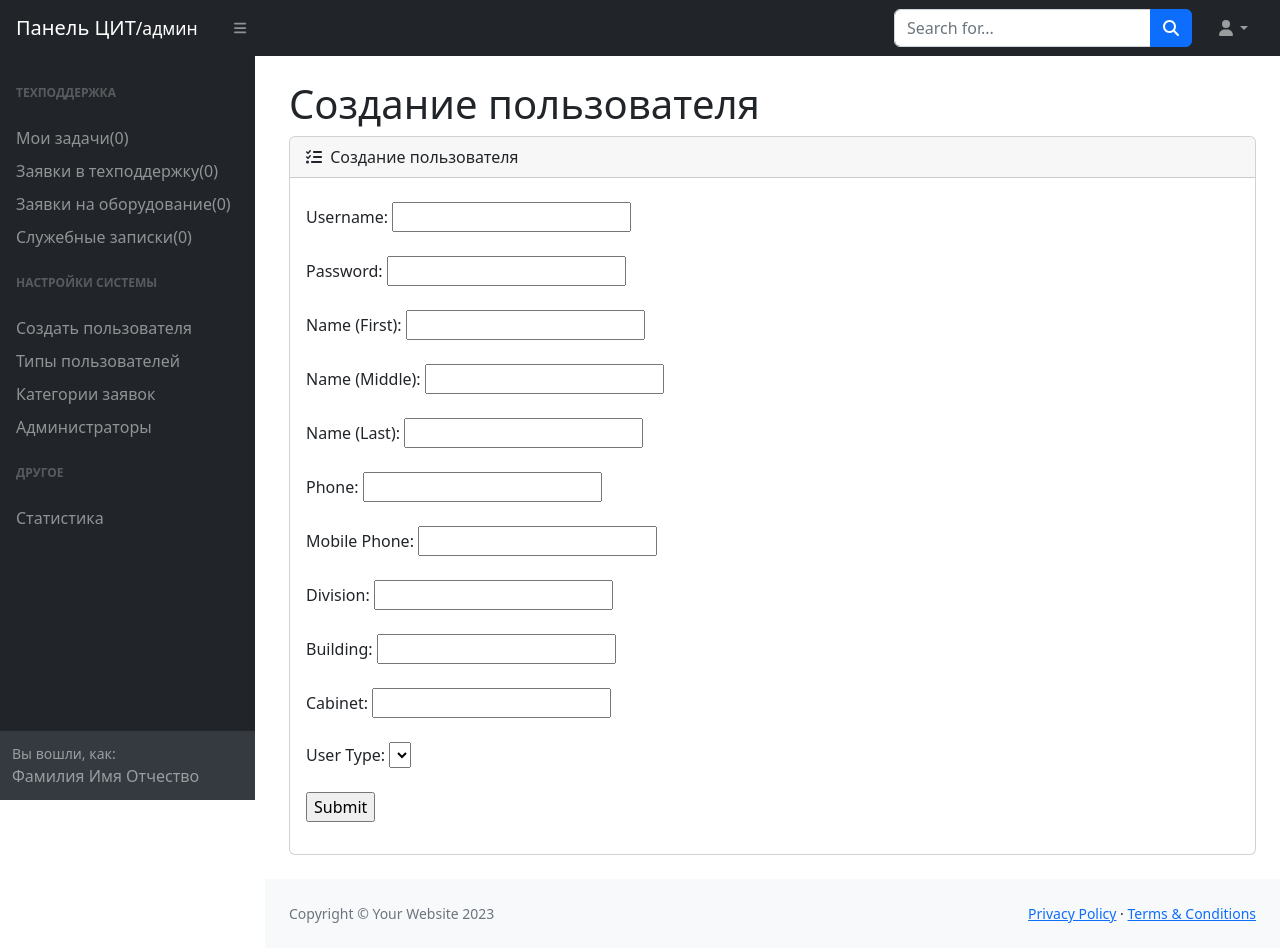
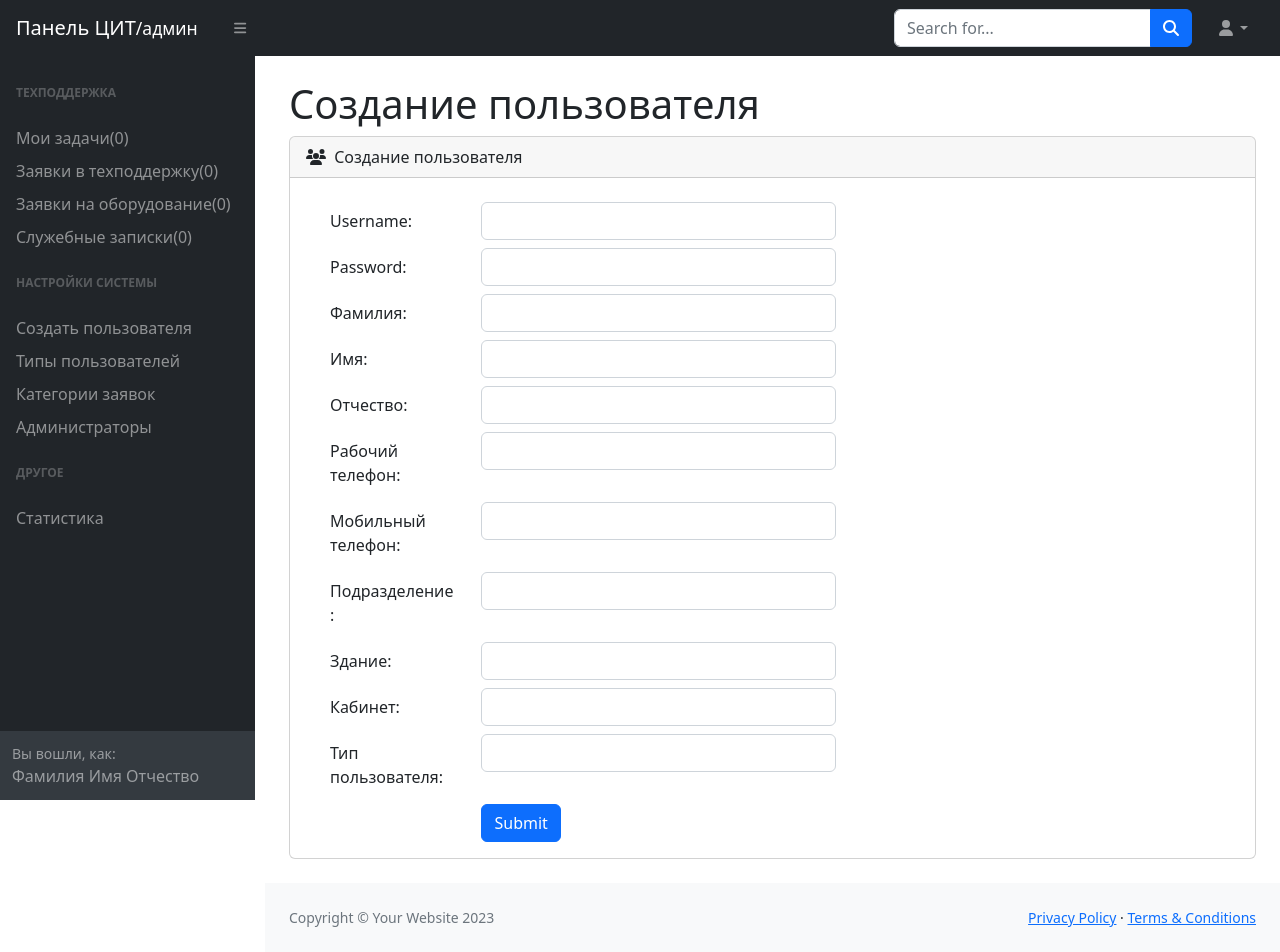
Before and after one commit to ibmwats/FastAPI_HelpDesk, a FastAPI app: template templates/admin/создать_пользователя.html in a window 1280 px wide. Before the commit the page ends 923 px from the top, so only its background shows below. Run offline with FastAPI, Linux system fonts and the light colour scheme; the template is opened without the code that fills it, so the values that code supplies are empty; some libraries are stand-ins or nearby versions.

Commit message:
Разработка административной части

```diff
--- a/database.py
+++ b/database.py
@@ -1,3 +1,4 @@
+#  database.py
 from sqlalchemy import create_engine
 from sqlalchemy.ext.declarative import declarative_base
 from sqlalchemy.orm import sessionmaker
@@ -10,6 +11,9 @@ SessionLocal = sessionmaker(autocommit=False, autoflush=False, bind=engine)
 
 Base = declarative_base()
 
+# Создаем таблицы, которых еще нет!
+from models import *
+Base.metadata.create_all(bind=engine)
 
 def get_db():
     db = SessionLocal()
--- a/main.py
+++ b/main.py
@@ -1,105 +1,65 @@
-from fastapi import FastAPI, Request, Depends, HTTPException, Form, APIRouter, status
-from fastapi.templating import Jinja2Templates
-from fastapi.staticfiles import StaticFiles
+import uuid
+
+from fastapi import FastAPI, Depends, HTTPException, status, Request, Form, Response, Cookie
+from fastapi.security import HTTPBasicCredentials, HTTPBasic
+from pydantic import BaseModel
 from sqlalchemy.orm import Session
-from starlette.responses import RedirectResponse, HTMLResponse
+from datetime import datetime, timedelta
+from sqlalchemy import create_engine
+from sqlalchemy.orm import sessionmaker
+from starlette.responses import HTMLResponse
+from starlette.status import HTTP_401_UNAUTHORIZED
+from starlette.templating import Jinja2Templates
 
-from crud import get_admin_users
-from database import engine, SessionLocal, Base, get_db
-from models import Users, Tasks, StatusTask, File, Categories
-from routers import admin
-from routers.auth import get_current_user, authenticate_user, create_access_token, get_admin_user
-from schemas import SAdminUserCreate, SUserCreate, SAdmin
+from auth import authenticate_user, ACCESS_TOKEN_EXPIRE_MINUTES, create_access_token, get_current_user
+from database import get_db
+from models import Base, Users, UserType
+from schemas import UserTypeCreate, UserCreate
 
-from fastapi.security import OAuth2PasswordBearer, OAuth2PasswordRequestForm
-from jose import JWTError, jwt
-from passlib.context import CryptContext
-from datetime import datetime, timedelta
-from typing import Optional
-
-#  pip install python-jose
-#  pip install passlib
-#  fastapi dev main.py
-
+# Создание приложения FastAPI
 app = FastAPI()
-
-app.mount("/static", StaticFiles(directory="static"), name="static")
 
 templates = Jinja2Templates(directory="templates")
 
-Base.metadata.create_all(bind=engine)
 
-# Подключаем маршруты админ-панели
-app.include_router(admin.router, prefix="/admin", tags=["Admin"])
-
-
-@app.post("/admin_create")
-async def create_admin(
-        username: str = Form(...),
-        password: str = Form(...),
-        name: str = Form(...),
-        db: Session = Depends(get_db)
-):
-    db_user = Users(username=username, password=password, name=name)
-    db.add(db_user)
-    db.commit()
-    db.refresh(db_user)
-    return RedirectResponse(url="/", status_code=303)
-
-
-@app.post("/users/")
-async def create_user(user: SUserCreate, db: Session = Depends(get_db)):
-    db_user = Users(
-        username=user.username,
-        password=user.password,
-        name_0=user.name_0,
-        name_1=user.name_1,
-        name_2=user.name_2,
-        tel=user.tel,
-        tel_m=user.tel_m,
-        division=user.division,
-        building=user.building,
-        cabinet=user.cabinet,
-        last_ip=user.last_ip,
-        user_type=user.user_type
-    )
-    db.add(db_user)
-    db.commit()
-    db.refresh(db_user)
-    return db_user
-
-
-#  Логика авторизации
-#  Маршрут для получения токена
-@app.post("/token", response_class=HTMLResponse)
-async def login_for_access_token(request: Request, form_data: OAuth2PasswordRequestForm = Depends(),
-                                 db: Session = Depends(get_db)):
-    user = authenticate_user(db, form_data.username, form_data.password)
-    if not user:
-        return templates.TemplateResponse("login.html", {"request": request, "error": "Incorrect username or password"})
-
-    access_token_expires = timedelta(minutes=30)
-    access_token = create_access_token(data={"sub": user.username, "user_type": user.user_type_relation.type_name},
-                                       expires_delta=access_token_expires)
-    response = RedirectResponse(url="/protected-route", status_code=status.HTTP_302_FOUND)
-    response.set_cookie(key="Authorization", value=f"Bearer {access_token}", httponly=True)
-    print(f'Пользователь имеет привелегии: {user.username}')
-    return response
-
-
-# Маршрут для отображения страницы входа
+# Маршрут для отображения формы входа
 @app.get("/login", response_class=HTMLResponse)
-async def login_page(request: Request):
+async def login_form(request: Request):
     return templates.TemplateResponse("login.html", {"request": request})
 
 
-# Пример защищенного маршрута
-@app.get("/protected-route", response_class=HTMLResponse)
-async def read_protected_route(request: Request, current_user: Users = Depends(get_current_user)):
-    return templates.TemplateResponse("protected_route.html", {"request": request, "username": current_user.username})
+@app.post("/login")
+async def login(
+        response: Response,
+        username: str = Form(...),
+        password: str = Form(...),
+        db: Session = Depends(get_db)
+):
+    user = authenticate_user(username, password, db)
+    if not user:
+        raise HTTPException(
+            status_code=status.HTTP_401_UNAUTHORIZED,
+            detail="Incorrect username or password"
+        )
+
+    access_token_expires = timedelta(minutes=ACCESS_TOKEN_EXPIRE_MINUTES)
+    access_token = create_access_token(
+        data={"sub": user.username}, expires_delta=access_token_expires
+    )
+
+    response.set_cookie(key="access_token", value=access_token, httponly=True)
+    return {"message": f"Hello, {user.username}! ->> {access_token}"}
 
 
-# Пример маршрута для администраторов
-@app.get("/admin-only", response_class=HTMLResponse)
-async def admin_only_route(request: Request, current_user: Users = Depends(get_admin_user)):
-    return templates.TemplateResponse("admin_only.html", {"request": request, "username": current_user.username})
+# Маршрут для выхода (logout)
+@app.get("/logout")
+async def logout(response: Response):
+    # Удаляем cookie, в котором хранится токен
+    response.delete_cookie(key="access_token")
+    return {"message": "Successfully logged out"}
+
+
+@app.get("/protected")
+async def protected_route(current_user: Users = Depends(get_current_user)):
+    return {
+        "message": f"Welcome to the protected route, {current_user.username} -> {current_user.user_type_relation.type_name}!"}
--- a/templates/admin/создать_пользователя.html
+++ b/templates/admin/создать_пользователя.html
@@ -5,48 +5,95 @@
 {% block main %}
 <div class="card mb-4">
     {% if created_user %}
-    <p>Успешно создали пользователя: {{ created_user.username }} с правами {{ created_user.user_type_relation.type_name }}</p>
+    <p>Успешно создали пользователя: {{ created_user.username }} с правами {{ created_user.user_type_relation.type_name
+        }}</p>
     {% endif %}
     <div class="card-header">
-        <i class="fas fa-tasks me-1"></i>
+        <i class="fas fa-users me-1"></i>
         Создание пользователя
     </div>
 
     <div class="card-body">
-        <div class="form-group row mt-2">
-            <div class="row mb-3">
-                <form action="./create_user" method="post">
-                    <label for="username">Username:</label>
-                    <input type="text" id="username" name="username"><br><br>
-                    <label for="password">Password:</label>
-                    <input type="password" id="password" name="password"><br><br>
-                    <label for="name_0">Name (First):</label>
-                    <input type="text" id="name_0" name="name_0"><br><br>
-                    <label for="name_1">Name (Middle):</label>
-                    <input type="text" id="name_1" name="name_1"><br><br>
-                    <label for="name_2">Name (Last):</label>
-                    <input type="text" id="name_2" name="name_2"><br><br>
-                    <label for="tel">Phone:</label>
-                    <input type="text" id="tel" name="tel"><br><br>
-                    <label for="tel_m">Mobile Phone:</label>
-                    <input type="text" id="tel_m" name="tel_m"><br><br>
-                    <label for="division">Division:</label>
-                    <input type="text" id="division" name="division"><br><br>
-                    <label for="building">Building:</label>
-                    <input type="text" id="building" name="building"><br><br>
-                    <label for="cabinet">Cabinet:</label>
-                    <input type="text" id="cabinet" name="cabinet"><br><br>
-                    <label for="user_type_id">User Type:</label>
-                    <select id="user_type_id" name="user_type_id">
+    <div class="container-fluid px-4">
+        <form action="./create_user" method="post">
+            <div class="form-group row mt-2">
+                <label for="username" class="col-sm-2 col-form-label">Username:</label>
+                <div class="col-sm-5">
+                    <input type="text" id="username" name="username" class="form-control">
+                </div>
+            </div>
+            <div class="form-group row mt-2">
+                <label for="password" class="col-sm-2 col-form-label">Password:</label>
+                <div class="col-sm-5">
+                    <input type="password" id="password" name="password" class="form-control">
+                </div>
+            </div>
+            <div class="form-group row mt-2">
+                <label for="name_0" class="col-sm-2 col-form-label">Фамилия:</label>
+                <div class="col-sm-5">
+                    <input type="text" id="name_0" name="name_0" class="form-control">
+                </div>
+            </div>
+            <div class="form-group row mt-2">
+                <label for="name_1" class="col-sm-2 col-form-label">Имя:</label>
+                <div class="col-sm-5">
+                    <input type="text" id="name_1" name="name_1" class="form-control">
+                </div>
+            </div>
+            <div class="form-group row mt-2">
+                <label for="name_2" class="col-sm-2 col-form-label">Отчество:</label>
+                <div class="col-sm-5">
+                    <input type="text" id="name_2" name="name_2" class="form-control">
+                </div>
+            </div>
+            <div class="form-group row mt-2">
+                <label for="tel" class="col-sm-2 col-form-label">Рабочий телефон:</label>
+                <div class="col-sm-5">
+                    <input type="text" id="tel" name="tel" class="form-control">
+                </div>
+            </div>
+            <div class="form-group row mt-2">
+                <label for="tel_m" class="col-sm-2 col-form-label">Мобильный телефон:</label>
+                <div class="col-sm-5">
+                    <input type="text" id="tel_m" name="tel_m" class="form-control">
+                </div>
+            </div>
+            <div class="form-group row mt-2">
+                <label for="division" class="col-sm-2 col-form-label">Подразделение:</label>
+                <div class="col-sm-5">
+                    <input type="text" id="division" name="division" class="form-control">
+                </div>
+            </div>
+            <div class="form-group row mt-2">
+                <label for="building" class="col-sm-2 col-form-label">Здание:</label>
+                <div class="col-sm-5">
+                    <input type="text" id="building" name="building" class="form-control">
+                </div>
+            </div>
+            <div class="form-group row mt-2">
+                <label for="cabinet" class="col-sm-2 col-form-label">Кабинет:</label>
+                <div class="col-sm-5">
+                    <input type="text" id="cabinet" name="cabinet" class="form-control">
+                </div>
+            </div>
+            <div class="form-group row mt-2">
+                <label for="user_type_id" class="col-sm-2 col-form-label">Тип пользователя:</label>
+                <div class="col-sm-5">
+                    <select id="user_type_id" name="user_type_id" class="form-control">
                         {% for type in types %}
                         <option value="{{ type.id }}">{{ type.type_name }}</option>
                         {% endfor %}
-                    </select><br><br>
-                    <input type="submit" value="Submit">
-                </form>
+                    </select>
+                </div>
             </div>
-        </div>
+            <div class="form-group row mt-2">
+                <div class="col-sm-5 offset-sm-2">
+                    <input type="submit" value="Submit" class="btn btn-primary">
+                </div>
+            </div>
+        </form>
     </div>
+</div>
 </div>
 
 
```
Also changed, not shown: auth.py (added, +86 -0 lines), models.py (+2 -13 lines), routers/admin.py (+5 -70 lines), routers/auth.py (deleted, +0 -79 lines), schemas.py (+12 -11 lines), templates/admin/base_admin.html (+89 -0 lines), templates/admin/создать_типы_пользователей.html (+44 -10 lines), templates/login.html (+11 -11 lines), test.db (added).
